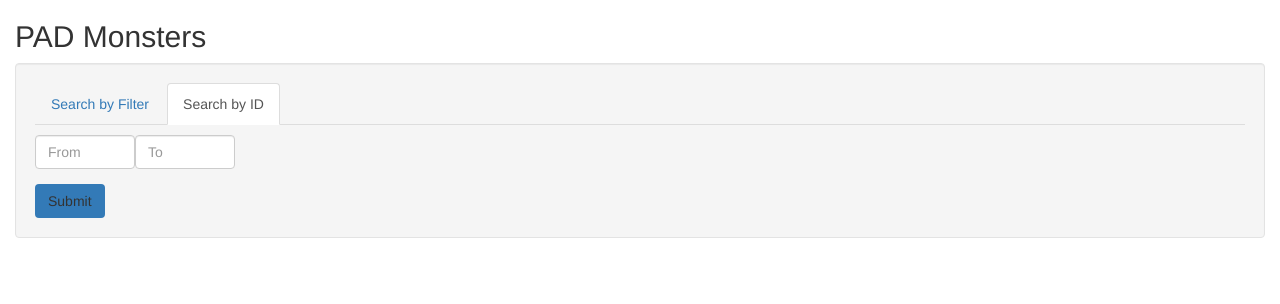
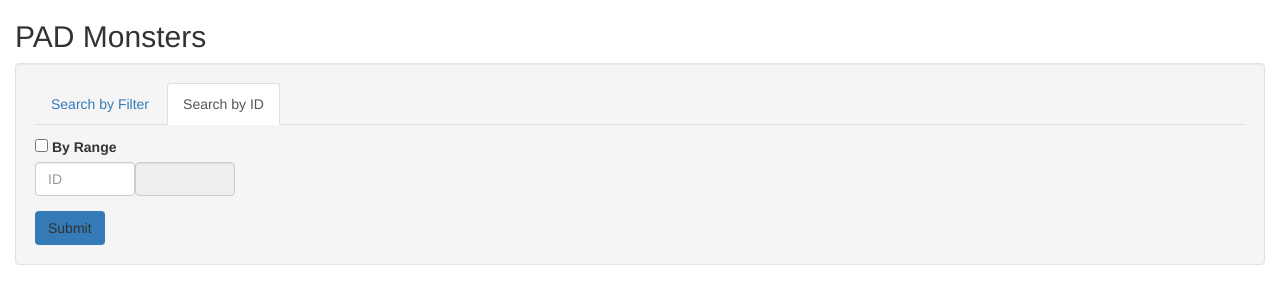
Before and after one commit to jutongpan/padmonster, a Flask app: page / in a window 1280 px wide, after a click on "Search by ID". Shown: the top 304 px of the page. Run offline with Flask 2, Linux system fonts and the light colour scheme; parts of the project's set-up code (start-up, migrations or seed data) failed here and were passed over; some libraries are stand-ins or nearby versions.

Commit message:
Add checkbox to switch by single ID or ID range

```diff
--- a/templates/index.html
+++ b/templates/index.html
@@ -196,9 +196,11 @@
 
         <div class="tab-pane fade" id="SearchById">
           <form id="FormId">
+            <input type="checkbox" id="EnableRange">
+            <label for="EnableRange">By Range</label>
             <div class="form-group" style="display: flex;">
-              <input type="number" autocomplete="off" id="FromId" class="form-control" placeholder="From" style="width: 100px;">
-              <input type="number" autocomplete="off" id="ToId" class="form-control" placeholder="To" style="width: 100px;">
+              <input type="number" autocomplete="off" id="FromId" class="form-control" placeholder="ID" style="width: 100px;">
+              <input type="number" autocomplete="off" id="ToId" class="form-control" style="width: 100px;" disabled>
             </div>
             <div>
               <button type="submit" class="btn" style="background-color: #337ab7;">Submit</button>
@@ -241,6 +243,18 @@
     $('div#selected_awokenskills').on('click', 'button', function() {
       $(this).remove();
     });
+
+    $('#EnableRange').change(function() {
+      if (this.checked) {
+        $('#ToId').prop('disabled', false);
+        $('#FromId').attr('placeholder', 'From');
+        $('#ToId').attr('placeholder', 'To');
+      } else {
+        $('#ToId').prop('disabled', true);
+        $('#FromId').attr('placeholder', 'ID');
+        $('#ToId').attr('placeholder', '');
+      };
+    });
   </script>
 
 </body>
```
